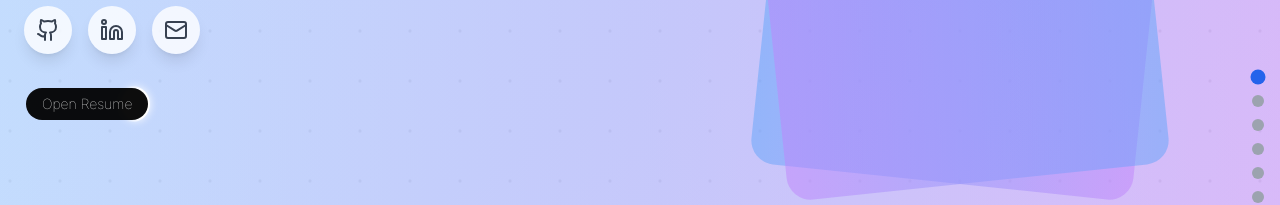
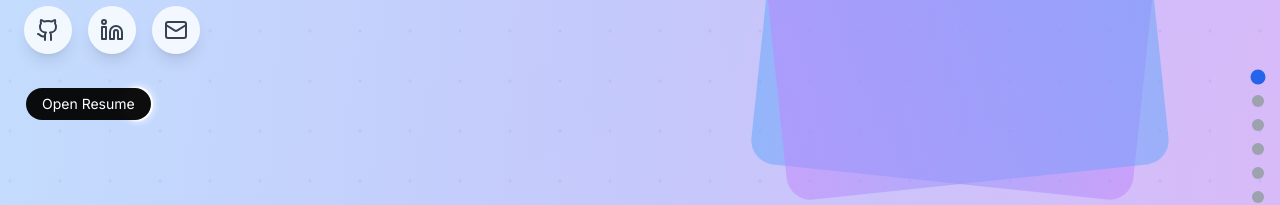
Before and after one commit to felimart2003/portfolio-curr, a Next.js app: page / in a window 1280 px wide. Shown: the part 329-534 px from the top of the page. Built offline with nearby package versions, Linux system fonts and the light colour scheme.

Commit message:
Change to normal font (for EclipseButton)

```diff
--- a/components/ui/EclipseButton.tsx
+++ b/components/ui/EclipseButton.tsx
@@ -17,7 +17,7 @@ const EclipseButton: React.FC<EclipseButtonProps> = ({ href, text }) => {
         <div className="absolute inset-0 rounded-full overflow-hidden blur-sm">
           <div className="eclipse glow absolute inset-0 rounded-full -z-[1]"></div>
         </div>
-        <div className="relative rounded-full text-sm text-white font-thin bg-black/0 overflow-hidden">
+        <div className="relative rounded-full text-sm text-white bg-black/0 overflow-hidden">
           <div className="eclipse absolute inset-0 rounded-full bg-white -z-[1]"></div>
           <div className="m-[2px] px-4 py-1.5 rounded-full bg-black/95">
             {text}
```
